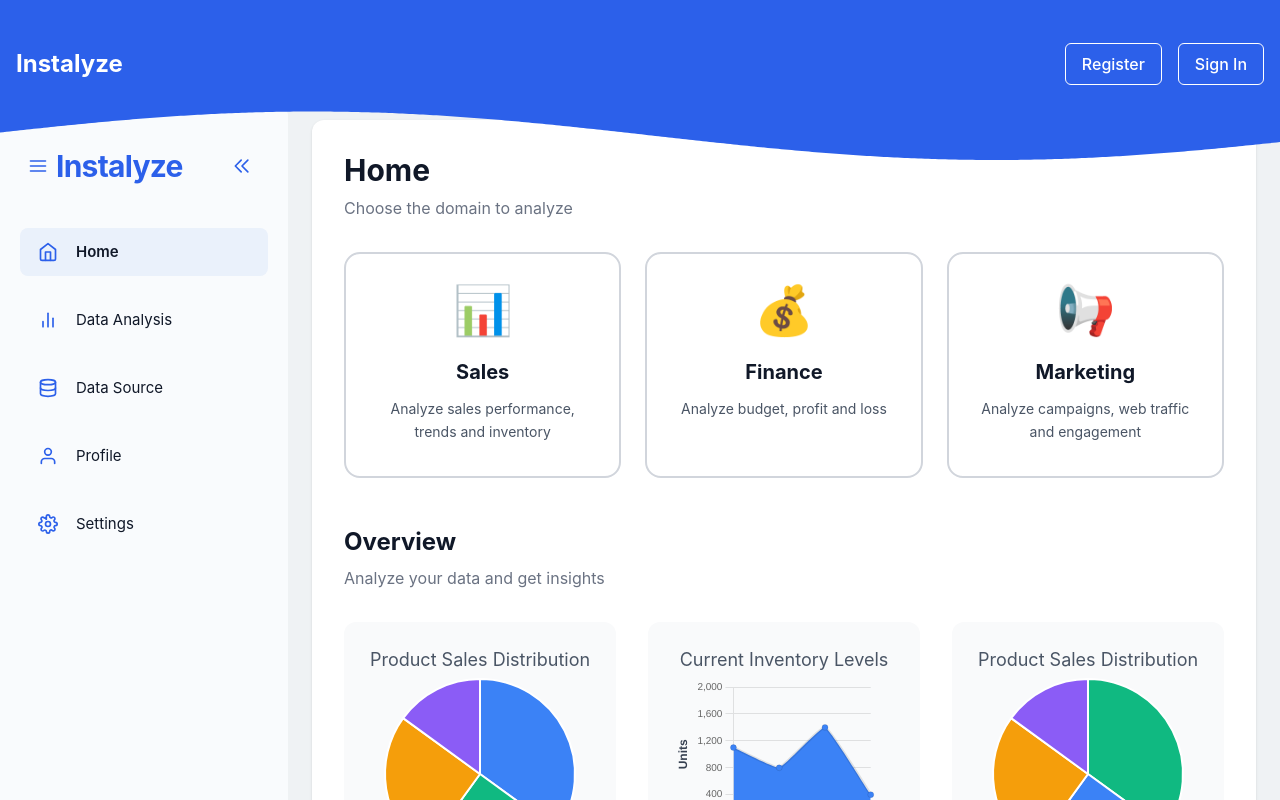
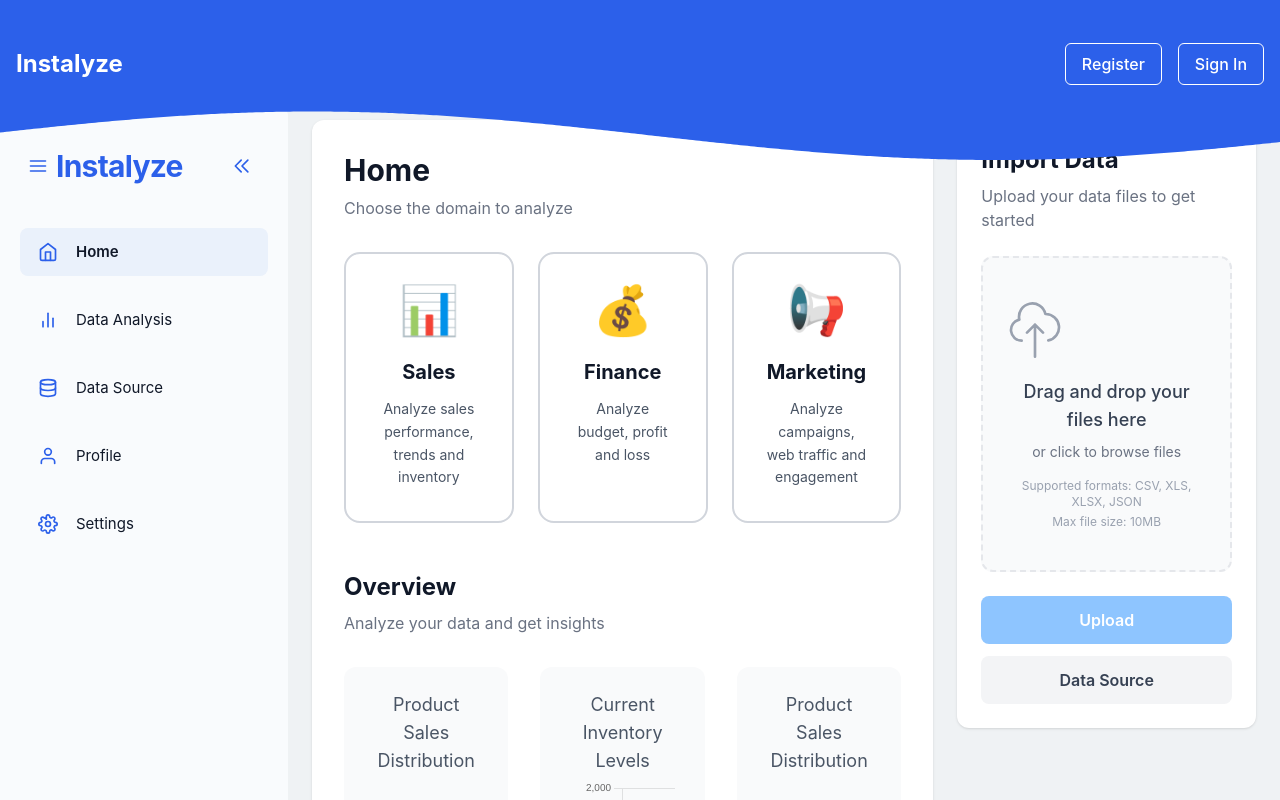
Before and after one commit to AbdallaM-Ibrahim/Charts-Project, a React (Vite) app: page / in a window 1280 px wide. Shown: the top 800 px of the page. Built offline with nearby package versions, Linux system fonts and the light colour scheme.

Commit message:
feat: add ImportSection component for file uploads with drag-and-drop support

```diff
--- a/package.json
+++ b/package.json
@@ -16,6 +16,7 @@
     "chart.js": "^4.4.9",
     "react": "^18.2.0",
     "react-dom": "^18.2.0",
+    "react-dropzone": "^14.3.8",
     "react-redux": "^9.1.0",
     "react-router-dom": "^6.21.1",
     "redux": "^5.0.1"
--- /dev/null
+++ b/src/components/import-section/index.tsx
@@ -0,0 +1,291 @@
+import React, { useCallback, useEffect, useMemo, useState } from 'react';
+import { useDropzone } from 'react-dropzone';
+import FileService from '../../services/file.service';
+
+const baseStyle = {
+  display: 'flex',
+  flexDirection: 'column' as const,
+  alignItems: 'center',
+  padding: '40px 20px',
+  borderWidth: 2,
+  borderRadius: 12,
+  borderColor: '#e5e7eb',
+  borderStyle: 'dashed' as const,
+  backgroundColor: '#f9fafb',
+  color: '#6b7280',
+  transition: 'border .3s ease-in-out, background-color .3s ease-in-out',
+};
+
+const activeStyle = {
+  borderColor: '#3b82f6',
+  backgroundColor: '#eff6ff',
+};
+
+const acceptStyle = {
+  borderColor: '#10b981',
+  backgroundColor: '#ecfdf5',
+};
+
+const rejectStyle = {
+  borderColor: '#ef4444',
+  backgroundColor: '#fef2f2',
+};
+
+interface ImportSectionProps {
+  className?: string;
+}
+
+interface FileWithPreview extends File {
+  preview?: string;
+}
+
+const ImportSection: React.FC<ImportSectionProps> = ({ className = '' }) => {
+  const [files, setFiles] = useState<File[]>([]);
+  const [uploading, setUploading] = useState(false);
+  const [uploadStatus, setUploadStatus] = useState<string>('');
+
+  const handleUpload = async () => {
+    if (files.length === 0) return;
+
+    setUploading(true);
+    setUploadStatus('');
+
+    try {
+      // Upload the first file (you can modify this to handle multiple files)
+      const file = files[0];
+      await FileService.uploadFile(file);
+      setUploadStatus(`✓ ${file.name} uploaded successfully`);
+    } catch (error) {
+      setUploadStatus(
+        `✗ Upload failed: ${
+          error instanceof Error ? error.message : 'Unknown error'
+        }`
+      );
+    } finally {
+      setUploading(false);
+    }
+  };
+
+  const onDrop = useCallback((acceptedFiles: File[]) => {
+    if (acceptedFiles.length > 0) {
+      setFiles(acceptedFiles);
+      setUploadStatus('');
+    }
+  }, []);
+
+  const {
+    getRootProps,
+    getInputProps,
+    isDragActive,
+    isDragAccept,
+    isDragReject,
+  } = useDropzone({
+    onDrop,
+    accept: {
+      'text/csv': ['.csv'],
+      'application/vnd.ms-excel': ['.xls'],
+      'application/vnd.openxmlformats-officedocument.spreadsheetml.sheet': [
+        '.xlsx',
+      ],
+      'application/json': ['.json'],
+    },
+    maxFiles: 1,
+    noClick: false,
+    noKeyboard: false,
+  });
+
+  const style = useMemo(
+    () => ({
+      ...baseStyle,
+      ...(isDragActive ? activeStyle : {}),
+      ...(isDragAccept ? acceptStyle : {}),
+      ...(isDragReject ? rejectStyle : {}),
+    }),
+    [isDragActive, isDragReject, isDragAccept]
+  );
+
+  // Clean up object URLs
+  useEffect(() => {
+    return () => {
+      files.forEach((file) => {
+        const fileWithPreview = file as FileWithPreview;
+        if (fileWithPreview.preview) {
+          URL.revokeObjectURL(fileWithPreview.preview);
+        }
+      });
+    };
+  }, [files]);
+
+  const clearFiles = () => {
+    setFiles([]);
+    setUploadStatus('');
+  };
+
+  return (
+    <div className={`bg-white rounded-xl shadow-sm p-6 ${className}`}>
+      {/* Header */}
+      <div className='mb-6'>
+        <h2 className='text-2xl font-bold text-gray-900 mb-2'>Import Data</h2>
+        <p className='text-gray-500'>Upload your data files to get started</p>
+      </div>
+
+      {/* Upload Area */}
+      <div className='mb-6'>
+        <div {...getRootProps({ style })} className='cursor-pointer'>
+          <input {...getInputProps()} />
+          <div className='text-center'>
+            {/* Upload Icon */}
+            <div className='mx-auto mb-4'>
+              <svg
+                className='w-16 h-16 text-gray-400'
+                fill='none'
+                stroke='currentColor'
+                viewBox='0 0 24 24'
+                xmlns='http://www.w3.org/2000/svg'
+              >
+                <path
+                  strokeLinecap='round'
+                  strokeLinejoin='round'
+                  strokeWidth={1}
+                  d='M7 16a4 4 0 01-.88-7.903A5 5 0 1115.9 6L16 6a5 5 0 011 9.9M15 13l-3-3m0 0l-3 3m3-3v12'
+                />
+              </svg>
+            </div>
+
+            {/* Upload Text */}
+            <div className='space-y-2'>
+              {isDragActive ? (
+                <p className='text-lg font-medium'>
+                  {isDragAccept
+                    ? 'Drop your file here!'
+                    : 'File type not supported'}
+                </p>
+              ) : (
+                <>
+                  <p className='text-lg font-medium text-gray-700'>
+                    Drag and drop your files here
+                  </p>
+                  <p className='text-sm text-gray-500'>
+                    or click to browse files
+                  </p>
+                </>
+              )}
+            </div>
+
+            {/* Supported Formats */}
+            <div className='mt-4'>
+              <p className='text-xs text-gray-400'>
+                Supported formats: CSV, XLS, XLSX, JSON
+              </p>
+              <p className='text-xs text-gray-400 mt-1'>Max file size: 10MB</p>
+            </div>
+          </div>
+        </div>
+      </div>
+
+      {/* Upload Status */}
+      {uploading && (
+        <div className='mb-4 p-4 bg-blue-50 border border-blue-200 rounded-lg'>
+          <div className='flex items-center'>
+            <div className='animate-spin rounded-full h-4 w-4 border-b-2 border-blue-600 mr-2'></div>
+            <span className='text-blue-700'>Uploading...</span>
+          </div>
+        </div>
+      )}
+
+      {uploadStatus && !uploading && (
+        <div
+          className={`mb-4 p-4 rounded-lg ${
+            uploadStatus.startsWith('✓')
+              ? 'bg-green-50 border border-green-200 text-green-700'
+              : 'bg-red-50 border border-red-200 text-red-700'
+          }`}
+        >
+          {uploadStatus}
+        </div>
+      )}
+
+      {/* File Preview */}
+      {files.length > 0 && (
+        <div className='mb-6'>
+          <h3 className='text-sm font-medium text-gray-700 mb-3'>
+            Selected Files:
+          </h3>
+          <div className='space-y-2'>
+            {files.map((file, index) => (
+              <div
+                key={index}
+                className='flex items-center justify-between p-3 bg-gray-50 rounded-lg border'
+              >
+                <div className='flex items-center'>
+                  <svg
+                    className='w-5 h-5 text-gray-400 mr-3'
+                    fill='none'
+                    stroke='currentColor'
+                    viewBox='0 0 24 24'
+                  >
+                    <path
+                      strokeLinecap='round'
+                      strokeLinejoin='round'
+                      strokeWidth={2}
+                      d='M9 12h6m-6 4h6m2 5H7a2 2 0 01-2-2V5a2 2 0 012-2h5.586a1 1 0 01.707.293l5.414 5.414a1 1 0 01.293.707V19a2 2 0 01-2 2z'
+                    />
+                  </svg>
+                  <div>
+                    <p className='text-sm font-medium text-gray-900'>
+                      {file.name}
+                    </p>
+                    <p className='text-xs text-gray-500'>
+                      {(file.size / 1024 / 1024).toFixed(2)} MB
+                    </p>
+                  </div>
+                </div>
+                <button
+                  onClick={clearFiles}
+                  className='text-red-500 hover:text-red-700 transition-colors'
+                  aria-label='Remove file'
+                  title='Remove file'
+                >
+                  <svg
+                    className='w-4 h-4'
+                    fill='none'
+                    stroke='currentColor'
+                    viewBox='0 0 24 24'
+                  >
+                    <path
+                      strokeLinecap='round'
+                      strokeLinejoin='round'
+                      strokeWidth={2}
+                      d='M6 18L18 6M6 6l12 12'
+                    />
+                  </svg>
+                </button>
+              </div>
+            ))}
+          </div>
+        </div>
+      )}
+
+      {/* Action Buttons */}
+      <div className='space-y-3'>
+        <button
+          type='button'
+          onClick={handleUpload}
+          className='w-full bg-blue-600 hover:bg-blue-700 disabled:bg-blue-300 disabled:cursor-not-allowed text-white font-semibold py-3 px-6 rounded-lg transition-colors duration-200'
+          disabled={uploading || files.length === 0}
+        >
+          {uploading ? 'Uploading...' : 'Upload'}
+        </button>
+
+        <button
+          type='button'
+          className='w-full bg-gray-100 hover:bg-gray-200 text-gray-700 font-semibold py-3 px-6 rounded-lg transition-colors duration-200'
+        >
+          Data Source
+        </button>
+      </div>
+    </div>
+  );
+};
+
+export default ImportSection;
--- a/src/pages/home/index.tsx
+++ b/src/pages/home/index.tsx
@@ -1,5 +1,6 @@
 import type React from 'react';
 import { PieChart, AreaChart } from '../../components/charts';
+import ImportSection from '../../components/import-section';
 import {
   salesDistributionData,
   salesDistributionData2,
@@ -33,17 +34,20 @@ const Home: React.FC = () => {
       hoverColor: 'hover:bg-red-200',
     },
   ];
-
   return (
     <div className='px-6 py-4'>
+      {/* Main Container with Responsive Layout */}
+      <div className='grid grid-cols-1 xl:grid-cols-3 gap-6'>
+        {/* Main Content Section */}
+        <div className='xl:col-span-2'>
           <div className='bg-white rounded-xl shadow-sm p-8'>
-        {' '}
             {/* Header */}
             <div className='mb-8'>
               <h1 className='text-3xl font-bold text-gray-900 mb-2'>Home</h1>
               <p className='text-gray-500'>Choose the domain to analyze</p>
-        </div>{' '}
-        {/* Domain Cards */}{' '}
+            </div>
+
+            {/* Domain Cards */}
             <div className='grid grid-cols-1 md:grid-cols-3 gap-6 mb-12'>
               {domainCards.map((card) => (
                 <div
@@ -61,12 +65,18 @@ const Home: React.FC = () => {
                   </div>
                 </div>
               ))}
-        </div>{' '}
+            </div>
+
             {/* Overview Section */}
             <div className='mb-8'>
-          <h2 className='text-2xl font-bold text-gray-900 mb-2'>Overview</h2>
-          <p className='text-gray-500'>Analyze your data and get insights</p>
-        </div>{' '}
+              <h2 className='text-2xl font-bold text-gray-900 mb-2'>
+                Overview
+              </h2>
+              <p className='text-gray-500'>
+                Analyze your data and get insights
+              </p>
+            </div>
+
             {/* Charts Section */}
             <div className='grid grid-cols-1 lg:grid-cols-3 gap-8 mb-12'>
               {/* Product Sales Distribution Chart 1 */}
@@ -87,7 +97,8 @@ const Home: React.FC = () => {
                 title='Product Sales Distribution'
                 data={salesDistributionData2}
               />
-        </div>{' '}
+            </div>
+
             {/* Start Analyze Button */}
             <div className='text-center'>
               <button
@@ -99,6 +110,13 @@ const Home: React.FC = () => {
             </div>
           </div>
         </div>
+
+        {/* Import Section - Right side on desktop, below on mobile */}
+        <div className='xl:col-span-1'>
+          <ImportSection />
+        </div>
+      </div>
+    </div>
   );
 };
 
```
Also changed, not shown: 2 other files (tests, documents, lock files or other folders). Lines whose indentation alone changed are shown as unchanged.
